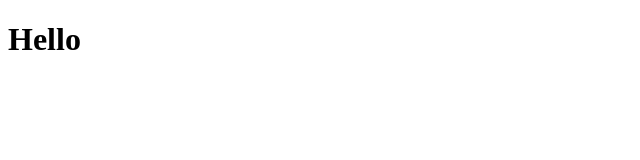
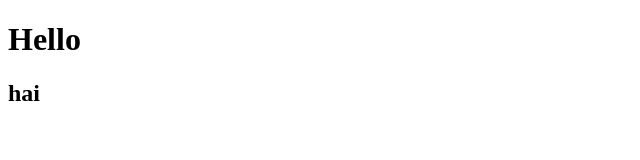
Before and after one commit to neethuvijayanp/sample, a plain HTML site: page index.html in a window 1280 px wide. Shown: the full height of the page, 0-640 px from the left. Drawn offline with Linux system fonts and the light colour scheme.

Commit message:
Update index.html

```diff
--- a/index.html
+++ b/index.html
@@ -8,5 +8,6 @@
 </head>
 <body>
     <h1>Hello</h1>
+    <h2>hai</h2>
 </body>
 </html>
```
